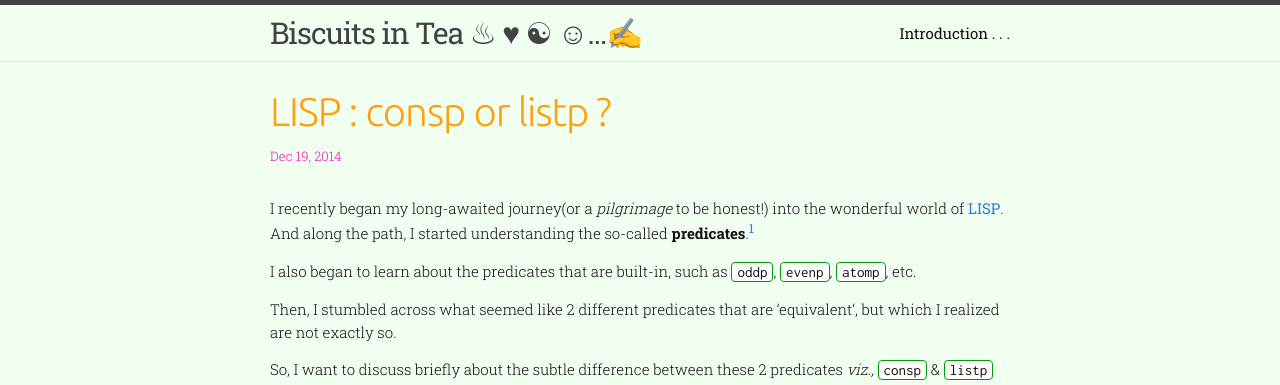
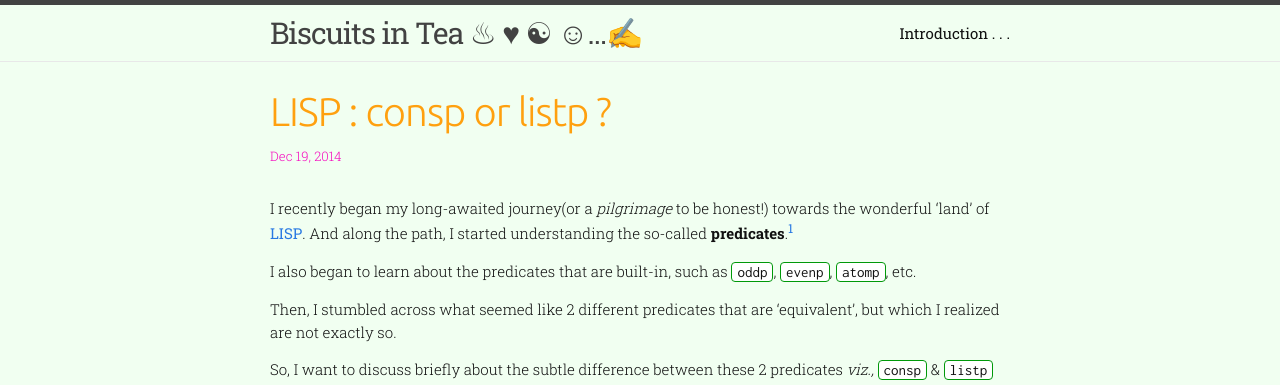
Before and after one commit to raghuugare/raghuugare.bkup, a Jekyll site: the page built from _posts/2014-12-19-subtle_difference.markdown, in a window 1280 px wide. Shown: the top 385 px of the page. Built offline with Jekyll 4.4.1, drawn with Linux system fonts in a browser that asks for light colours; some web fonts are replaced.

Commit message:
Small update.

```diff
--- a/_posts/2014-12-19-subtle_difference.markdown
+++ b/_posts/2014-12-19-subtle_difference.markdown
@@ -7,7 +7,7 @@ categories: LISP
 
 ---
 
-I recently began my long-awaited journey(or a _pilgrimage_ to be honest!) into the wonderful world of [LISP][link_LISP]{:target="_blank"}. And along the path, I started understanding the so-called **predicates**.[^1]
+I recently began my long-awaited journey(or a _pilgrimage_ to be honest!) towards the wonderful 'land' of [LISP][link_LISP]{:target="_blank"}. And along the path, I started understanding the so-called **predicates**.[^1]
 
 
 [^1]: Predicates (in LISP) are nothing but functions that answer Yes/No type of questions. By convention LISP predicate-names end in the letter **p** (stands for 'predicate'!)
```
